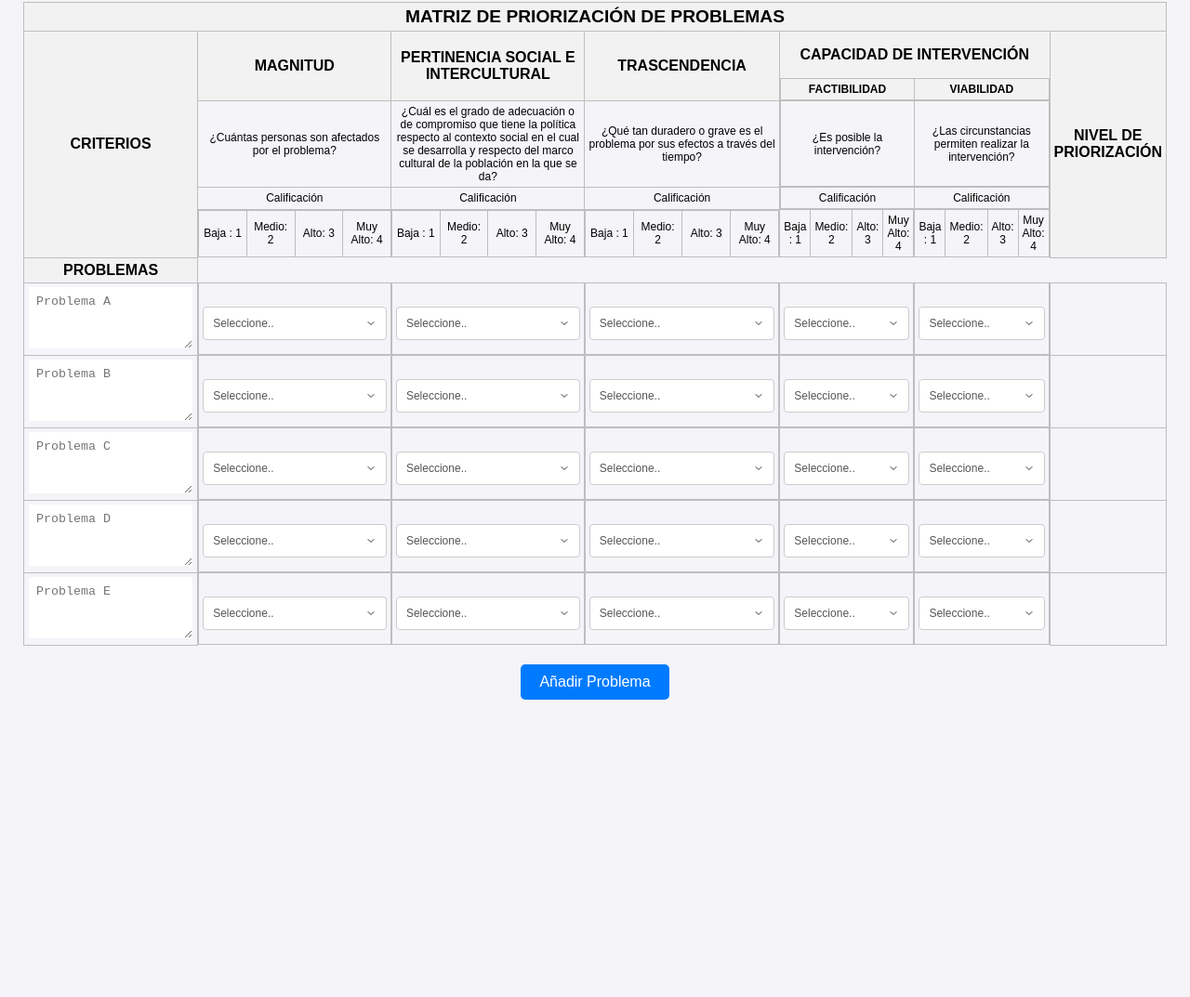
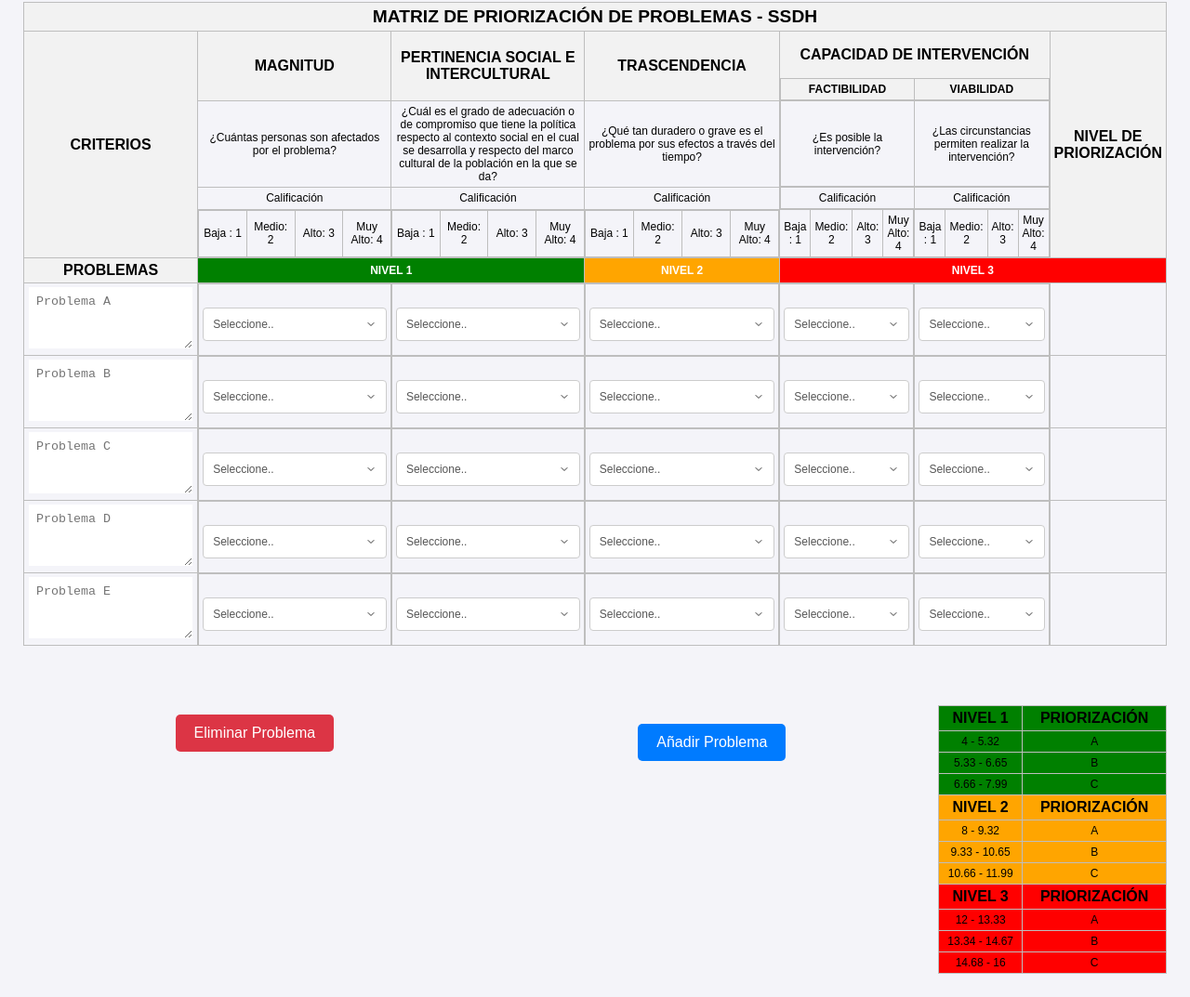
Before and after one commit to Julian17xd/Matriz-Priorizacion-Problemas, a plain HTML site: page index.html in a window 1280 px wide. Shown: the part 233-1306 px from the top of the page at 93% size. Before the commit the page ends 1011 px from the top, so only its background shows below. Drawn offline with Linux system fonts and the light colour scheme.

Commit message:
Añadiendo nueva tabla y colores

```diff
--- a/index.html
+++ b/index.html
@@ -72,7 +72,7 @@
     <table id="problemasTabla">
 
             <tr class="header-row">
-                <th colspan="6">MATRIZ DE PRIORIZACIÓN DE PROBLEMAS</th>
+                <th colspan="6">MATRIZ DE PRIORIZACIÓN DE PROBLEMAS - SSDH</th>
             </tr>
             <tr>
                 <th rowspan="4">Criterios</th>
@@ -179,10 +179,67 @@
             </tr>
             <tr>
                 <th>Problemas</th>
+                <td class="bg-green" colspan="2">Nivel 1</td>
+                <td class="bg-orange" colspan="1">Nivel 2</td>
+                <td class="bg-red" colspan="2">Nivel 3</td>
             </tr>
     </table>
 
-    <button id="addRowButton">Añadir Problema</button>
+    <div class="info">
+        <button id="deleteRowButton">Eliminar Problema</button>
+        <button id="addRowButton">Añadir Problema</button>
+
+        <table>
+            <tr class="nivel1">
+                <th>Nivel 1</th>
+                <th>Priorización</th>
+            </tr>
+            <tr class="nivel1">
+                <td>4 - 5.32</td>
+                <td>A</td>
+            </tr>
+            <tr class="nivel1">
+                <td>5.33 - 6.65</td>
+                <td>B</td>
+            </tr>
+            <tr class="nivel1">
+                <td>6.66 - 7.99</td>
+                <td>C</td>
+            </tr>
+            <tr class="nivel2">
+                <th>Nivel 2</th>
+                <th>Priorización</th>
+            </tr>
+            <tr class="nivel2">
+                <td>8 - 9.32</td>
+                <td>A</td>
+            </tr>
+            <tr class="nivel2">
+                <td>9.33 - 10.65</td>
+                <td>B</td>
+            </tr>
+            <tr class="nivel2">
+                <td>10.66 - 11.99</td>
+                <td>C</td>
+            </tr>
+            <tr class="nivel3">
+                <th>Nivel 3</th>
+                <th>Priorización</th>
+            </tr>
+            <tr class="nivel3">
+                <td>12 - 13.33</td>
+                <td>A</td>
+            </tr>
+            <tr class="nivel3">
+                <td>13.34 - 14.67</td>
+                <td>B</td>
+            </tr>
+            <tr class="nivel3">
+                <td>14.68 - 16</td>
+                <td>C</td>
+            </tr>
+        </table>
+    </div>
 
     <script src="js/generar_filas_problemas.js"></script>
 </body>
--- a/js/generar_filas_problemas.js
+++ b/js/generar_filas_problemas.js
@@ -1,5 +1,5 @@
 const problemas = ["Problema A", "Problema B", "Problema C", "Problema D", "Problema E"];
-let currentLetterIndex = 5; // Inicia en 5 porque ya tenemos A-E
+let currentLetterIndex = 5; // Inicia en 5
 
 const opciones = [
     { value: "", text: "Seleccione..", disabled: true, selected: true },
@@ -28,6 +28,7 @@ function crearSelect() {
 
 function crearFilaProblema(problema) {
     const fila = document.createElement("tr");
+    fila.classList.add('main-row')
 
     // Crear celda de textarea
     const celdaTextarea = document.createElement("td");
@@ -114,39 +115,34 @@ function calcularPromedio() {
                 const total = sum + promedioIntervention;
 
                 let mensaje = '';
-                if (total >= 4 && total <= 5.32) {
+                let color = ''; // Variable para el color de fondo
+                if (total >= 4 && total < 8) {
                     mensaje = 'Nvl 1 Priorización: A ' + total;
-                } else if (total >= 5.33 && total <= 6.65) {
-                    mensaje = 'Nvl 1 Priorización: B ' + total;
-                } else if (total >= 6.66 && total <= 7.99) {
-                    mensaje = 'Nvl 1 Priorización: C ' + total;
-                } else if (total >= 8 && total <= 9.32) {
+                    color = 'green';
+                } else if (total >= 8 && total < 12) {
                     mensaje = 'Nvl 2 priorización: A ' + total;
-                } else if (total >= 9.33 && total <= 10.65) {
-                    mensaje = 'Nvl 2 priorización: B ' + total;
-                } else if (total >= 10.66 && total <= 11.99) {
-                    mensaje = 'Nvl 2 priorización: C ' + total;
-                } else if (total >= 12 && total <= 13.33) {
+                    color = 'orange';
+                } else if (total >= 12 && total <= 16) {
                     mensaje = 'Nvl 3 priorización: A ' + total;
-                } else if (total >= 13.34 && total <= 14.67) {
-                    mensaje = 'Nvl 3 priorización: B ' + total;
-                } else if (total >= 14.68 && total <= 16) {
-                    mensaje = 'Nvl 3 priorización: C ' + total;
+                    color = 'red';
                 }
 
                 const celdaPromedio = fila.querySelector(".promedio");
-                if (celdaPromedio) { // Asegúrate de que la celda de promedio existe
+                if (celdaPromedio) {
                     celdaPromedio.textContent = mensaje;
+                    celdaPromedio.style.backgroundColor = color; // Cambiar el color de fondo solo de la celda
                 }
             } else {
                 const celdaPromedio = fila.querySelector(".promedio");
                 if (celdaPromedio) { // Si no todas las opciones están seleccionadas, limpiar el contenido
                     celdaPromedio.textContent = '';
+                    celdaPromedio.style.backgroundColor = ''; // Restaurar el color de fondo original
                 }
             }
         }
     });
 }
+
 
 document.addEventListener("DOMContentLoaded", function() {
     const tabla = document.querySelector("table");
@@ -167,4 +163,14 @@ document.addEventListener("DOMContentLoaded", function() {
             alert("Has alcanzado el límite del alfabeto.");
         }
     });
+    document.getElementById("deleteRowButton").addEventListener("click", function() {
+        const tabla = document.getElementById("problemasTabla");
+        const filas = tabla.querySelectorAll("tr.main-row");
+        if (filas.length > 1) { // Asegurarse de que haya al menos una fila para no eliminar la primera fila
+            const ultimaFila = filas[filas.length - 1];
+            ultimaFila.remove();
+            calcularPromedio(); // Recalcular el promedio después de eliminar la fila
+        }
+    });
+
 });
--- a/style.css
+++ b/style.css
@@ -117,3 +117,52 @@ button {
 button:hover {
     background-color: #0056b3;
 }
+
+#deleteRowButton {
+    background-color: #dc3545;
+    color: white;
+    border: none;
+    padding: 10px 20px;
+    border-radius: 5px;
+    font-size: 1em;
+    cursor: pointer;
+    margin: 10px auto;
+    display: block;
+    transition: background-color 0.3s ease;
+}
+
+#deleteRowButton:hover {
+    background-color: #c82333;
+}
+
+
+.bg-green, .nivel1 , .nivel1 > th{
+    background-color: green;
+}
+.bg-orange, .nivel2, .nivel2 > th{
+    background-color: orange;
+}
+.bg-red, .nivel3, .nivel3 > th{
+    background-color: red;
+}
+
+.bg-green, .bg-orange, .bg-red{
+    color: white;
+    font-weight: bold;
+    text-transform: uppercase;
+}
+
+
+.info{
+    display: flex;
+    justify-content: space-between;
+    margin-top: 4rem;
+}
+
+.info > table{
+    width: 20%;
+}
+
+.info > button{
+    height: 40px;
+}
```
